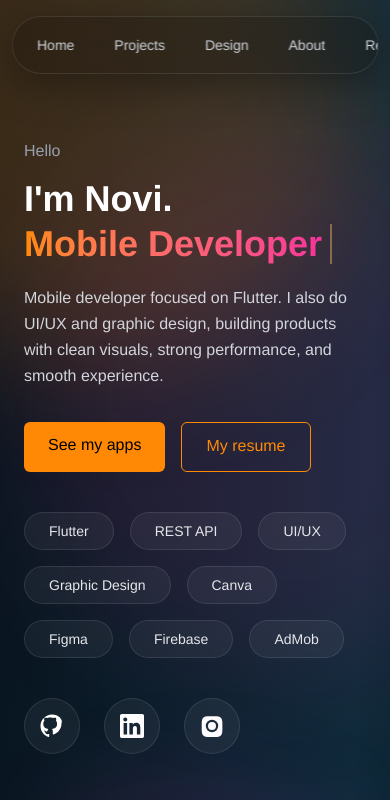
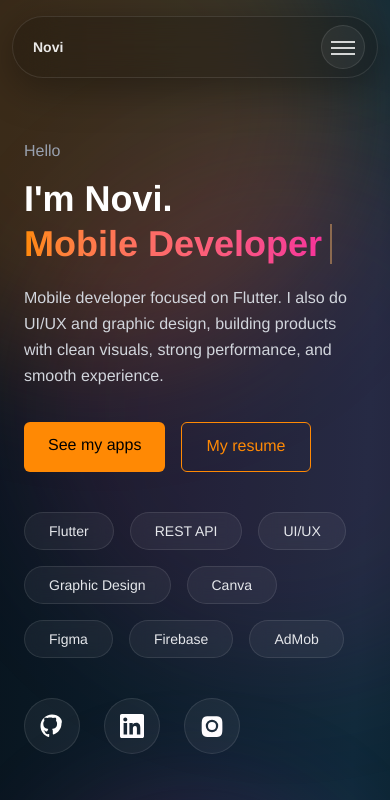
Before and after one commit to nauviana/portfolio, a Next.js app: page / in a window 390 px wide. Shown: the top 800 px of the page. Built offline with nearby package versions, Linux system fonts and the light colour scheme.

Commit message:
Refactor navbar layout, improve pill sizing, remove project tag

```diff
--- a/app/globals.css
+++ b/app/globals.css
@@ -28,9 +28,28 @@ body {
   color: var(--foreground);
   font-family: Arial, Helvetica, sans-serif;
   text-rendering: geometricPrecision;
+  overflow-x: hidden; /* ✅ tambahan: cegah geser horizontal */
 }
 
 /* Optional: nicer selection */
 ::selection {
   background: rgba(251, 146, 60, 0.25); /* orange-ish */
 }
+
+/* Optional: nicer focus for accessibility */
+a:focus-visible,
+button:focus-visible {
+  outline: 2px solid rgba(251, 146, 60, 0.55);
+  outline-offset: 3px;
+  border-radius: 10px;
+}
+
+/* Optional: reduce motion support */
+@media (prefers-reduced-motion: reduce) {
+  * {
+    animation-duration: 0.001ms !important;
+    animation-iteration-count: 1 !important;
+    transition-duration: 0.001ms !important;
+    scroll-behavior: auto !important;
+  }
+}
--- a/app/page.tsx
+++ b/app/page.tsx
@@ -5,7 +5,7 @@ import { useEffect, useMemo, useState } from "react";
 import { AnimatePresence, motion } from "framer-motion";
 
 const RESUME_URL =
-  "https://drive.google.com/file/d/1fx3EOCf7To84Z3_h8c70Wjk_S1jihWFx/view?usp=sharing";
+  "https://drive.google.com/drive/folders/1zyoM6RY0f8bFjQDp1pe_AjPNMP5spmIA?usp=sharing";
 
 type NavItem = {
   label: string;
@@ -30,7 +30,6 @@ type ProjectItem = {
   id: string;
   title: string;
   desc: string;
-  tag: string;
   images: string[];
   platform?: string;
   highlights?: string[];
@@ -55,16 +54,6 @@ const reveal = {
     y: 0,
     filter: "blur(0px)",
     transition: { duration: 0.6, ease: easeOut },
-  },
-};
-
-const revealFast = {
-  hidden: { opacity: 0, y: 10, filter: "blur(6px)" },
-  show: {
-    opacity: 1,
-    y: 0,
-    filter: "blur(0px)",
-    transition: { duration: 0.45, ease: easeOut },
   },
 };
 
@@ -95,6 +84,13 @@ const modalPanel = {
   hidden: { opacity: 0, scale: 0.98, y: 10 },
   show: { opacity: 1, scale: 1, y: 0, transition: { duration: 0.25, ease: easeOut } },
   exit: { opacity: 0, scale: 0.98, y: 10, transition: { duration: 0.2, ease: easeOut } },
+};
+
+// Mobile menu animation
+const mobileMenuPanel = {
+  hidden: { opacity: 0, y: -8, scale: 0.99, filter: "blur(6px)" },
+  show: { opacity: 1, y: 0, scale: 1, filter: "blur(0px)", transition: { duration: 0.2, ease: easeOut } },
+  exit: { opacity: 0, y: -8, scale: 0.99, filter: "blur(6px)", transition: { duration: 0.16, ease: easeOut } },
 };
 
 export default function Home() {
@@ -156,6 +152,29 @@ export default function Home() {
   }, [openProjectId]);
 
   // ======================
+  // Mobile Menu
+  // ======================
+  const [mobileMenuOpen, setMobileMenuOpen] = useState(false);
+
+  // close mobile menu on resize to desktop
+  useEffect(() => {
+    const onResize = () => {
+      if (window.innerWidth >= 768) setMobileMenuOpen(false); // md breakpoint
+    };
+    window.addEventListener("resize", onResize);
+    return () => window.removeEventListener("resize", onResize);
+  }, []);
+
+  // lock body scroll when mobile menu open
+  useEffect(() => {
+    if (mobileMenuOpen) document.body.style.overflow = "hidden";
+    else document.body.style.overflow = "";
+    return () => {
+      document.body.style.overflow = "";
+    };
+  }, [mobileMenuOpen]);
+
+  // ======================
   // Nav
   // ======================
   const navItems: NavItem[] = [
@@ -212,7 +231,6 @@ export default function Home() {
     title: "Anime image generator",
     desc:
       "Developed an iOS AI image-generation app using Flutter and API to transform photos into anime styles. Built the UI/UX flow (onboarding, style selection, before–after slider), integrated AdMob, and handled coding, prompt engineering, and assets. RevenueCat and App Store publishing were handled by another team.",
-      tag: "Flutter",
     images: ["/assets/projects/app1v2.jpg", "/assets/projects/app1_2.jpg"],
     platform: "Android / iOS",
     highlights: ["Flutter", "REST API", "AdMob", "Xcode"],
@@ -222,7 +240,6 @@ export default function Home() {
     title: "Bedroom design app",
     desc:
       "Built a Flutter-based bedroom design app that integrates an image-processing API to transform room photos and display results with before–after comparison.",
-      tag: "Flutter",
     images: ["/assets/projects/app2v2.jpg", "/assets/projects/app2_2.jpg"],
     platform: "Android / iOS",
     highlights: ["REST API", "Flutter", "Dart"],
@@ -232,26 +249,24 @@ export default function Home() {
     title: "Party design app",
     desc:
       "Built a Flutter-based party design app that integrates an image-generation API to create themed party decorations from photos, featuring asynchronous processing and a modular, performance-focused UI.",
-      tag: "Flutter",
     images: ["/assets/projects/app3v2.jpg", "/assets/projects/app3_2.jpg"],
     platform: "Android / iOS",
     highlights: ["REST API", "Flutter", "Dart"],
   },
   {
     id: "app4",
-      title: "compress and convert image app",
+    title: "Compress and convert image app",
     desc:
       "Built a Flutter-based photo compression app that resizes and compresses images efficiently, supports gallery saving, and maintains smooth performance through asynchronous image processing.",
-      tag: "Flutter",
     images: ["/assets/projects/app4.jpg", "/assets/projects/app4v2.jpg"],
     platform: "Android / iOS",
-      highlights: ["flutter", "image processing", "smooth performance"],
+    highlights: ["Flutter", "Image Processing", "Async Performance"],
   },
   {
     id: "app5",
     title: "Kitchen design app",
-      desc: "Short description about this Flutter app.",
-      tag: "Flutter",
+    desc:
+      "Built a Flutter-based kitchen design app that integrates an AI image-generation API to transform kitchen photos, featuring before–after comparison and a modular, performance-focused UI architecture.",
     images: ["/assets/projects/app5.jpg", "/assets/projects/app5_2.jpg"],
     platform: "Android / iOS",
     highlights: ["REST API", "Flutter", "Dart"],
@@ -261,12 +276,12 @@ export default function Home() {
     title: "Zoom 40x Camera app",
     desc:
       "Built a high-zoom camera application using Flutter, featuring up to 40× digital zoom, image stabilization, and enhanced low-light performance. The app uses a native camera controller for real-time processing and offers a clean, minimalist UI. Monetization is implemented through AdMob.",
-      tag: "Flutter",
     images: ["/assets/projects/app6.jpg", "/assets/projects/app6_2.jpg"],
     platform: "Android / iOS",
     highlights: ["Dart", "Camera Controller", "AdMob", "Flutter"],
   },
 ];
+
 
   const designWorks: DesignItem[] = [
     { image: "/assets/design/d1.jpg", width: 1080, height: 1350, link: "#" },
@@ -284,9 +299,13 @@ export default function Home() {
   // Keyboard: Esc close + Arrow left/right slide
   useEffect(() => {
     const onKey = (e: KeyboardEvent) => {
+      // close mobile menu with Esc
+      if (e.key === "Escape") {
+        if (mobileMenuOpen) setMobileMenuOpen(false);
+        if (openProjectId) setOpenProjectId(null);
+      }
+
       if (!openProjectId) return;
-
-      if (e.key === "Escape") setOpenProjectId(null);
 
       if (e.key === "ArrowLeft") {
         setSlideIndex((i) => Math.max(0, i - 1));
@@ -299,7 +318,7 @@ export default function Home() {
 
     window.addEventListener("keydown", onKey);
     return () => window.removeEventListener("keydown", onKey);
-  }, [openProjectId, selectedProject?.images.length]);
+  }, [openProjectId, selectedProject?.images.length, mobileMenuOpen]);
 
   return (
     <main
@@ -326,24 +345,139 @@ export default function Home() {
         transition={{ duration: 9, repeat: Infinity, ease: "easeInOut" }}
       />
 
-      {/* Pill Glass Navbar */}
-      <header className="fixed top-4 md:top-6 left-1/2 -translate-x-1/2 z-50 w-[min(920px,94vw)]">
+      {/* ===================== NAVBAR (Desktop center pill + Mobile hamburger) ===================== */}
+      <header className="fixed top-4 md:top-6 z-50 w-full">
+        {/* Desktop pill navbar: ALWAYS CENTER */}
+        <div className="hidden md:block fixed top-4 md:top-6 left-1/2 -translate-x-1/2 z-50 w-[min(600px,90vw)]">
+
           <nav className="rounded-full px-2 py-2 bg-black/20 backdrop-blur-xl border border-white/10 shadow-[0_10px_40px_rgba(0,0,0,0.35)] overflow-x-auto">
-          <div className="flex items-center gap-2 min-w-max">
-            {navItems.map((item) => (
+            <div className="flex items-center gap-2 min-w-max justify-center">
+              {navItems.map((nav) => (
                 <a
-                key={item.label}
-                href={item.href}
-                target={item.external ? "_blank" : undefined}
-                rel={item.external ? "noreferrer" : undefined}
+                  key={nav.label}
+                  href={nav.href}
+                  target={nav.external ? "_blank" : undefined}
+                  rel={nav.external ? "noreferrer" : undefined}
                   className="shrink-0 text-center rounded-full px-4 py-2.5 text-sm text-gray-300 hover:text-white hover:bg-white/5 transition whitespace-nowrap"
                 >
-                {item.label}
+                  {nav.label}
                 </a>
               ))}
             </div>
           </nav>
+        </div>
+
+        {/* Mobile navbar: full width */}
+        <div className="md:hidden px-3">
+          <div className="w-full rounded-full px-3 py-2 bg-black/20 backdrop-blur-xl border border-white/10 shadow-[0_10px_40px_rgba(0,0,0,0.35)] flex items-center justify-between">
+            <a href="#home" className="text-sm font-semibold text-white/90 px-2 py-2">
+              Novi
+            </a>
+
+            <button
+              type="button"
+              onClick={() => setMobileMenuOpen((v) => !v)}
+              className="w-11 h-11 rounded-full bg-white/5 border border-white/10 hover:bg-white/10 transition flex items-center justify-center"
+              aria-label={mobileMenuOpen ? "Close menu" : "Open menu"}
+              title={mobileMenuOpen ? "Close" : "Menu"}
+            >
+              <span className="relative w-6 h-6 block">
+                <span
+                  className={[
+                    "absolute left-0 top-[6px] h-[2px] w-6 bg-white/80 transition",
+                    mobileMenuOpen ? "translate-y-[6px] rotate-45" : "",
+                  ].join(" ")}
+                />
+                <span
+                  className={[
+                    "absolute left-0 top-[12px] h-[2px] w-6 bg-white/80 transition",
+                    mobileMenuOpen ? "opacity-0" : "opacity-100",
+                  ].join(" ")}
+                />
+                <span
+                  className={[
+                    "absolute left-0 top-[18px] h-[2px] w-6 bg-white/80 transition",
+                    mobileMenuOpen ? "-translate-y-[6px] -rotate-45" : "",
+                  ].join(" ")}
+                />
+              </span>
+            </button>
+          </div>
+        </div>
       </header>
+
+      {/* Mobile menu overlay */}
+      <AnimatePresence>
+        {mobileMenuOpen && (
+          <motion.div
+            variants={modalOverlay}
+            initial="hidden"
+            animate="show"
+            exit="exit"
+            className="md:hidden fixed inset-0 z-[80] bg-black/60 backdrop-blur-sm"
+            onClick={() => setMobileMenuOpen(false)}
+            role="dialog"
+            aria-modal="true"
+          >
+            <motion.div
+              variants={mobileMenuPanel}
+              initial="hidden"
+              animate="show"
+              exit="exit"
+              onClick={(e) => e.stopPropagation()}
+              className="
+                absolute top-[76px] left-3 right-3
+                rounded-2xl
+                bg-[#08141e]/92
+                border border-white/10
+                shadow-[0_30px_100px_rgba(0,0,0,0.7)]
+                overflow-hidden
+              "
+            >
+              <div className="px-5 py-4 border-b border-white/10 flex items-center justify-between">
+                <p className="text-sm font-semibold text-white/90">Menu</p>
+                <button
+                  type="button"
+                  onClick={() => setMobileMenuOpen(false)}
+                  className="w-10 h-10 rounded-full bg-white/5 border border-white/10 hover:bg-white/10 transition flex items-center justify-center"
+                  aria-label="Close"
+                  title="Close"
+                >
+                  ✕
+                </button>
+              </div>
+
+              <div className="p-3">
+                {navItems.map((nav) => {
+                  const isExternal = !!nav.external;
+                  return (
+                    <a
+                      key={nav.label}
+                      href={nav.href}
+                      target={isExternal ? "_blank" : undefined}
+                      rel={isExternal ? "noreferrer" : undefined}
+                      onClick={() => setMobileMenuOpen(false)}
+                      className="
+                        block rounded-xl px-4 py-3
+                        text-sm text-gray-200
+                        hover:bg-white/5 hover:text-white
+                        transition
+                      "
+                    >
+                      {nav.label}
+                      {isExternal ? <span className="ml-2 text-white/50">↗</span> : null}
+                    </a>
+                  );
+                })}
+              </div>
+
+              <div className="px-5 py-4 border-t border-white/10 text-xs text-white/45">
+                Tip: tap outside to close.
+              </div>
+            </motion.div>
+          </motion.div>
+        )}
+      </AnimatePresence>
 
 
 
@@ -357,7 +491,12 @@ export default function Home() {
         "
       >
         {/* Left */}
-        <motion.div variants={stagger} initial="hidden" whileInView="show" viewport={{ once: true, amount: 0.25 }}>
+        <motion.div
+          variants={stagger}
+          initial="hidden"
+          whileInView="show"
+          viewport={{ once: true, amount: 0.25 }}
+        >
           <motion.p variants={item} className="text-gray-400 mb-3 mt-1">
             Hello<span className="text-orange-400"></span>
           </motion.p>
@@ -515,7 +654,13 @@ export default function Home() {
         <div className="grid md:grid-cols-2 gap-12">
           <motion.div variants={reveal} initial="hidden" whileInView="show" viewport={{ once: true, amount: 0.2 }}>
             <h2 className="text-2xl md:text-3xl font-semibold">Experience</h2>
-            <motion.div variants={stagger} initial="hidden" whileInView="show" viewport={{ once: true, amount: 0.2 }} className="mt-8 space-y-10">
+            <motion.div
+              variants={stagger}
+              initial="hidden"
+              whileInView="show"
+              viewport={{ once: true, amount: 0.2 }}
+              className="mt-8 space-y-10"
+            >
               {experienceItems.map((itemx, index) => (
                 <motion.div key={`${itemx.role}-${index}`} variants={item} className="relative pl-8">
                   <div className="absolute left-2 top-0 h-full w-px bg-white/10" />
@@ -530,7 +675,13 @@ export default function Home() {
 
           <motion.div variants={reveal} initial="hidden" whileInView="show" viewport={{ once: true, amount: 0.2 }}>
             <h2 className="text-2xl md:text-3xl font-semibold">Honor & Awards</h2>
-            <motion.div variants={stagger} initial="hidden" whileInView="show" viewport={{ once: true, amount: 0.2 }} className="mt-8 space-y-10">
+            <motion.div
+              variants={stagger}
+              initial="hidden"
+              whileInView="show"
+              viewport={{ once: true, amount: 0.2 }}
+              className="mt-8 space-y-10"
+            >
               {awardItems.map((itemx, index) => (
                 <motion.div key={`${itemx.role}-${index}`} variants={item} className="relative pl-8">
                   <div className="absolute left-2 top-0 h-full w-px bg-white/10" />
@@ -550,7 +701,13 @@ export default function Home() {
         <motion.div variants={reveal} initial="hidden" whileInView="show" viewport={{ once: true, amount: 0.2 }}>
           <h2 className="text-2xl md:text-3xl font-semibold mb-10">Organizations</h2>
 
-          <motion.div variants={stagger} initial="hidden" whileInView="show" viewport={{ once: true, amount: 0.2 }} className="space-y-10">
+          <motion.div
+            variants={stagger}
+            initial="hidden"
+            whileInView="show"
+            viewport={{ once: true, amount: 0.2 }}
+            className="space-y-10"
+          >
             {organizationItems.map((itemx, index) => (
               <motion.div key={`${itemx.name}-${index}`} variants={item} className="relative pl-8">
                 <div className="absolute left-2 top-0 h-full w-px bg-white/10" />
@@ -569,11 +726,23 @@ export default function Home() {
 
       {/* ===================== PROJECTS ===================== */}
       <section id="projects" className="scroll-mt-1 max-w-6xl mx-auto px-6 py-16">
-        <motion.div variants={reveal} initial="hidden" whileInView="show" viewport={{ once: true, amount: 0.2 }} className="flex items-end justify-between gap-6">
+        <motion.div
+          variants={reveal}
+          initial="hidden"
+          whileInView="show"
+          viewport={{ once: true, amount: 0.2 }}
+          className="flex items-end justify-between gap-6"
+        >
           <h2 className="text-3xl font-bold">Apps (6)</h2>
         </motion.div>
 
-        <motion.div variants={stagger} initial="hidden" whileInView="show" viewport={{ once: true, amount: 0.18 }} className="mt-8 grid md:grid-cols-3 gap-5">
+        <motion.div
+          variants={stagger}
+          initial="hidden"
+          whileInView="show"
+          viewport={{ once: true, amount: 0.18 }}
+          className="mt-8 grid md:grid-cols-3 gap-5"
+        >
           {appProjects.map((p) => (
             <motion.button
               key={p.id}
@@ -602,19 +771,40 @@ export default function Home() {
                 />
               </div>
 
+              <div className="mt-4">
+  <p className="font-semibold">{p.title}</p>
+</div>
 
-              <div className="mt-4 flex items-center justify-between gap-3">
-                <p className="font-semibold">{p.title}</p>
-                <span className="text-xs px-2 py-1 rounded-full bg-white/5 border border-white/10 text-gray-200">
-                  {p.tag}
-                </span>
-              </div>
 
               <p className="text-sm text-gray-300 mt-2 line-clamp-3">{p.desc}</p>
 
-              <div className="mt-auto pt-4">
-                <p className="text-sm text-orange-300 hover:text-orange-200 transition">View Details</p>
+              {/* Tech stack pills */}
+              {p.highlights?.length ? (
+                <div className="mt-4 flex flex-wrap gap-2">
+                  {p.highlights.slice(0, 4).map((tech) => (
+                    <span
+                      key={tech}
+                      className="
+          px-3 py-1 text-xs
+          rounded-full
+          bg-white/5
+          border border-white/10
+          text-white/70
+          backdrop-blur
+        "
+                    >
+                      {tech}
+                    </span>
+                  ))}
                 </div>
+              ) : null}
+
+              <div className="mt-auto pt-5">
+                <p className="text-sm text-orange-300 hover:text-orange-200 transition">
+                  View Details
+                </p>
+              </div>
+
             </motion.button>
           ))}
         </motion.div>
@@ -631,7 +821,13 @@ export default function Home() {
           flex items-center justify-center
         "
       >
-        <motion.div variants={reveal} initial="hidden" whileInView="show" viewport={{ once: true, amount: 0.25 }} className="text-center max-w-xl">
+        <motion.div
+          variants={reveal}
+          initial="hidden"
+          whileInView="show"
+          viewport={{ once: true, amount: 0.25 }}
+          className="text-center max-w-xl"
+        >
           <p className="text-orange-400 text-sm tracking-widest uppercase">Graphic Design</p>
 
           <h2 className="mt-4 text-4xl md:text-5xl font-bold">Soon Upload</h2>
@@ -641,7 +837,13 @@ export default function Home() {
             will be available here soon.
           </p>
 
-          <motion.div variants={stagger} initial="hidden" whileInView="show" viewport={{ once: true, amount: 0.25 }} className="mt-10 flex justify-center gap-3 flex-wrap">
+          <motion.div
+            variants={stagger}
+            initial="hidden"
+            whileInView="show"
+            viewport={{ once: true, amount: 0.25 }}
+            className="mt-10 flex justify-center gap-3 flex-wrap"
+          >
             {["UI Design", "Branding", "Poster", "Social Media"].map((t) => (
               <motion.span
                 key={t}
@@ -656,11 +858,14 @@ export default function Home() {
       </section>
 
       {/* ===================== ABOUT ===================== */}
-      <section
-        id="about"
-        className="scroll-mt-1 max-w-6xl mx-auto px-6 py-16 grid md:grid-cols-2 gap-10 items-start"
+      <section id="about" className="scroll-mt-1 max-w-6xl mx-auto px-6 py-16 grid md:grid-cols-2 gap-10 items-start">
+        <motion.div
+          variants={stagger}
+          initial="hidden"
+          whileInView="show"
+          viewport={{ once: true, amount: 0.18 }}
+          className="space-y-4"
         >
-        <motion.div variants={stagger} initial="hidden" whileInView="show" viewport={{ once: true, amount: 0.18 }} className="space-y-4">
           {[
             { title: "Flutter Mobile Developer", desc: "Build apps: architecture, UI, API integration, performance, and clean code." },
             { title: "UI/UX & Product Thinking", desc: "Design flow: wireframe → component system → prototype → consistent experience." },
@@ -699,7 +904,7 @@ export default function Home() {
               rel="noreferrer"
               className="inline-flex items-center gap-2 px-5 py-3 rounded-md bg-orange-400 text-black font-medium hover:bg-orange-300 transition"
             >
-              Open Resume (Drive) <span aria-hidden>↗</span>
+              Open Resume (Drive)
             </motion.a>
           </div>
         </motion.div>
@@ -732,12 +937,10 @@ export default function Home() {
             >
               {/* header */}
               <div className="flex items-center justify-between px-6 py-4 border-b border-white/10">
-                <div className="flex items-center gap-3">
-                  <p className="font-semibold text-white">{selectedProject.title}</p>
-                  <span className="text-xs px-2 py-1 rounded-full bg-white/5 border border-white/10 text-white/80">
-                    {selectedProject.tag}
-                  </span>
-                </div>
+                <p className="font-semibold text-white">
+  {selectedProject.title}
+</p>
+
 
                 <button
                   type="button"
```
Lines whose indentation alone changed are shown as unchanged.
